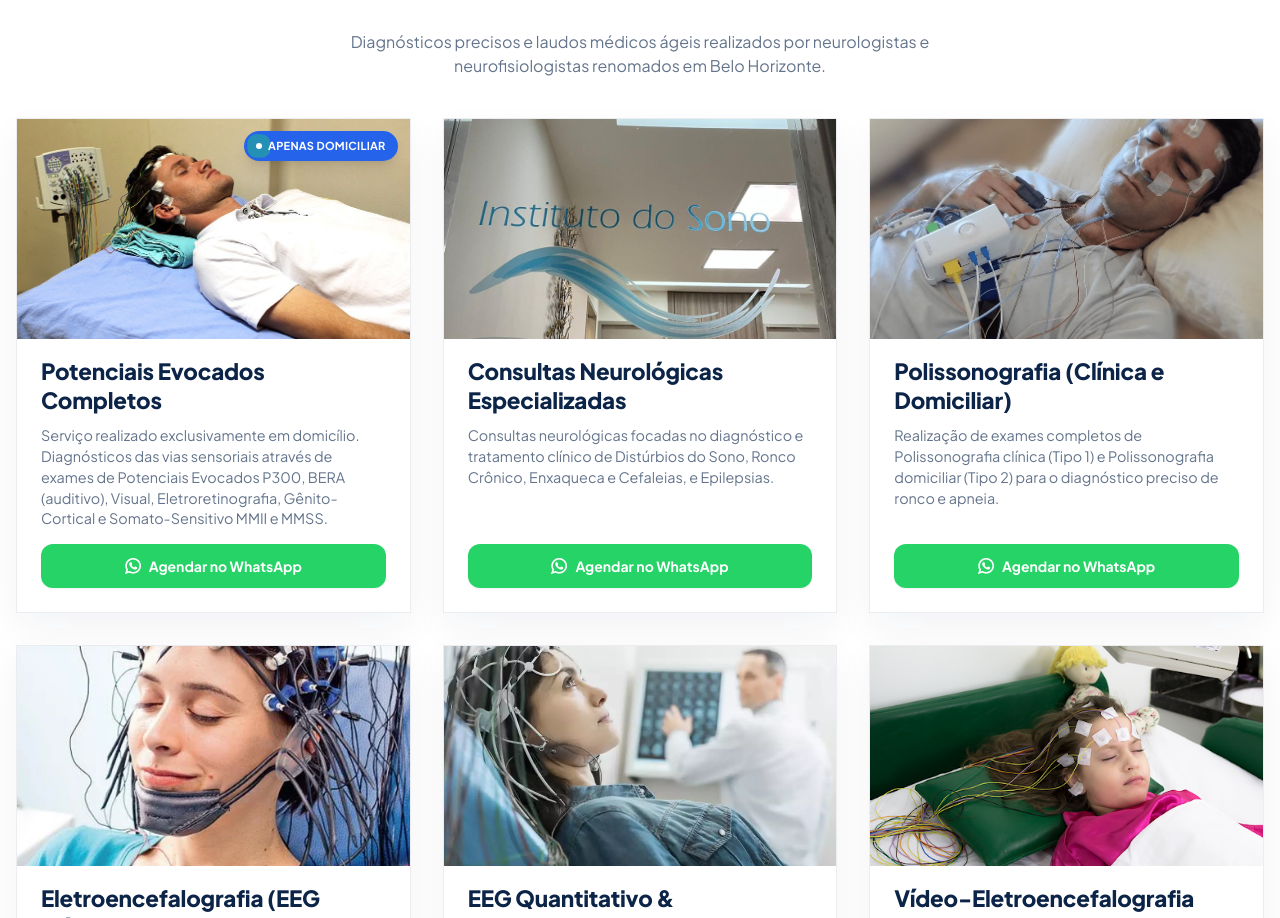
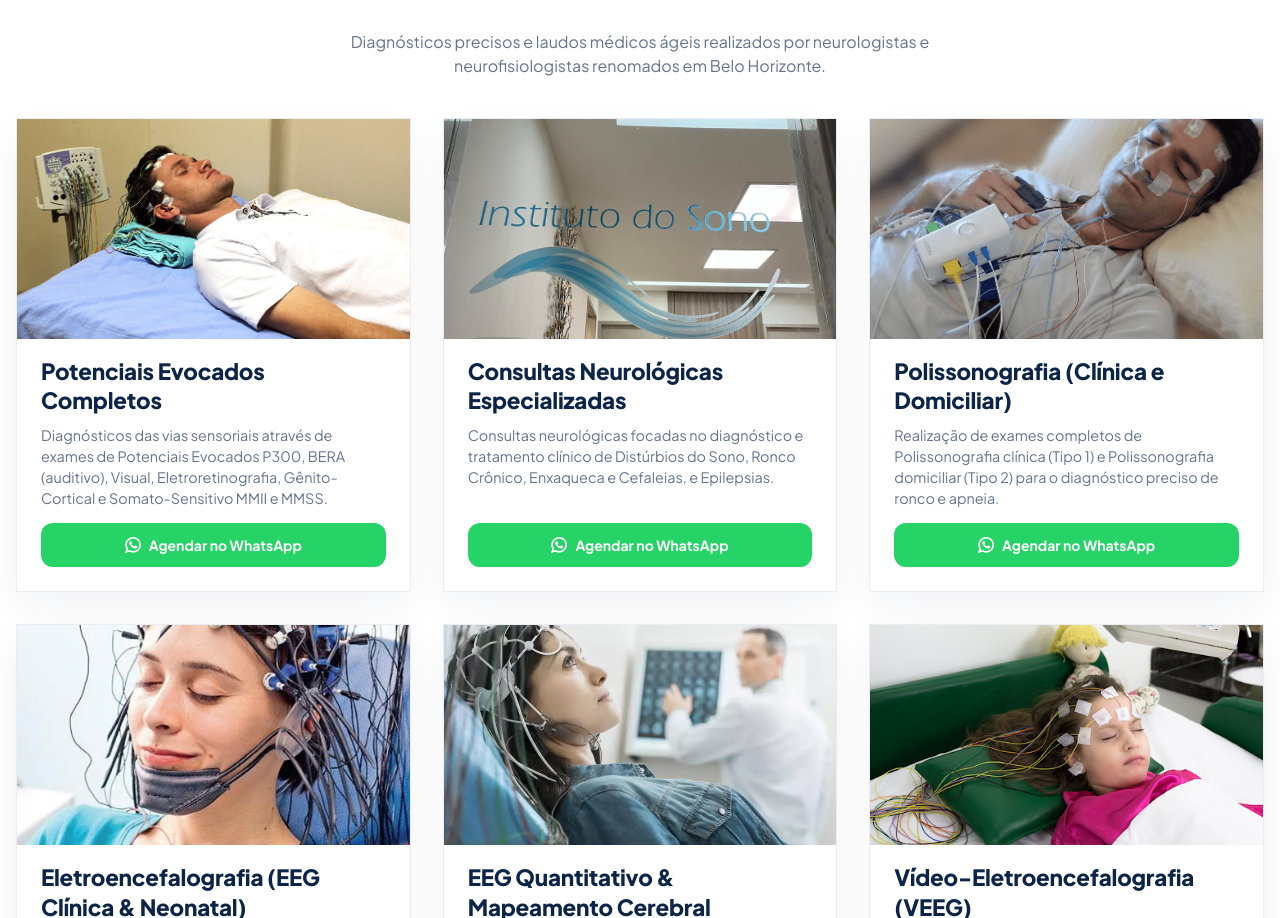
Before and after one commit to t0non/InstitutoDoSono, a Next.js app: page / in a window 1280 px wide. Shown: the part 1983-2901 px from the top of the page. Built offline with nearby package versions, Linux system fonts and the light colour scheme.

Commit message:
fix: remover tag domiciliar de potenciais evocados

```diff
--- a/src/components/landing/services.tsx
+++ b/src/components/landing/services.tsx
@@ -7,9 +7,8 @@ import { WhatsAppIcon } from '../icons';
 const exams = [
   {
     title: 'Potenciais Evocados Completos',
-    description: 'Serviço realizado exclusivamente em domicílio. Diagnósticos das vias sensoriais através de exames de Potenciais Evocados P300, BERA (auditivo), Visual, Eletroretinografia, Gênito-Cortical e Somato-Sensitivo MMII e MMSS.',
+    description: 'Diagnósticos das vias sensoriais através de exames de Potenciais Evocados P300, BERA (auditivo), Visual, Eletroretinografia, Gênito-Cortical e Somato-Sensitivo MMII e MMSS.',
     image: '/images/Potenciais Evocados Completos.jpg',
-    badge: 'Apenas Domiciliar',
   },
   {
     title: 'Consultas Neurológicas Especializadas',
```
